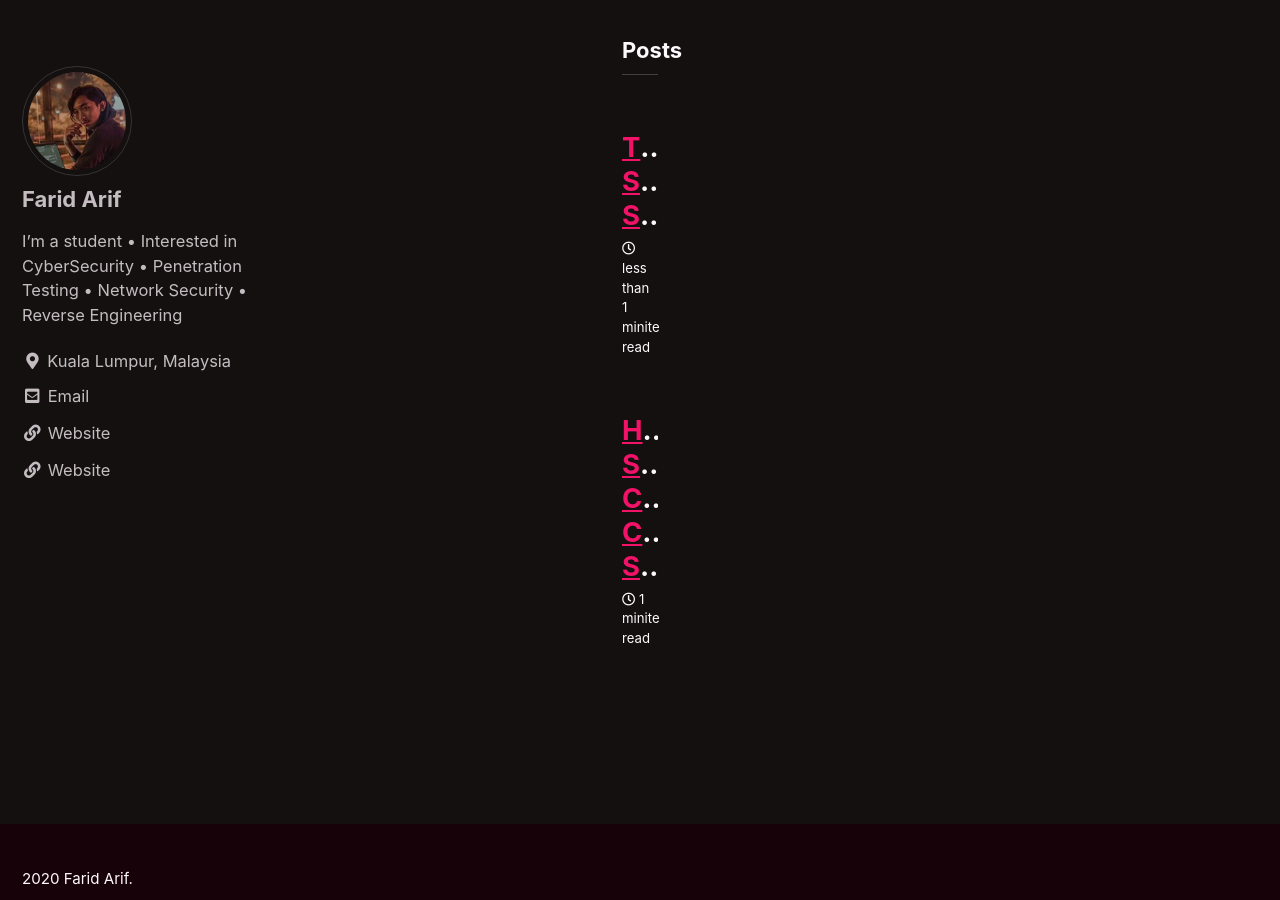
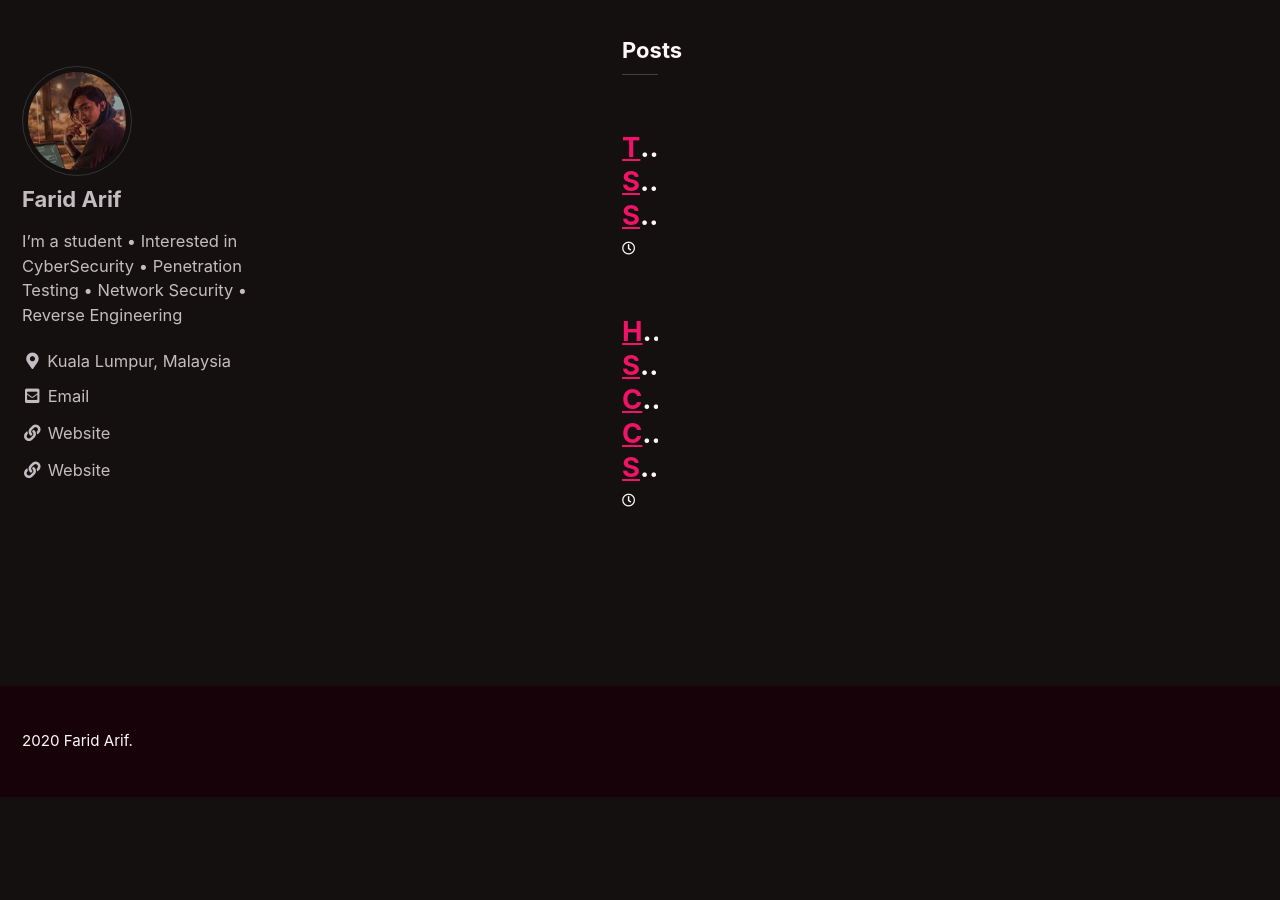
Before and after one commit to faridarif/faridarif.github.io, a Jekyll site: the page built from _pages/infosec.md, in a window 1280 px wide and 900 px high, scrolled down 828 px. Built offline with Jekyll 4.4.1, drawn with Linux system fonts in a browser that asks for light colours; cached includes are drawn as plain includes; after the commit the page ends 1625 px from its top, so only the background shows below that.

Commit message:
Update infosec.md

```diff
--- a/_pages/infosec.md
+++ b/_pages/infosec.md
@@ -17,7 +17,6 @@ author_profile: true
     <p class="page__meta">
      <span class="page__meta-readtime">
       <i class="far fa-clock" aria-hidden="true"></i>
-      less than 1 minite read
      </span>
     </p>
     <p class="archive__item-excerpt" itemprop="description"></p>
@@ -31,7 +30,6 @@ author_profile: true
     <p class="page__meta">
      <span class="page__meta-readtime">
       <i class="far fa-clock" aria-hidden="true"></i>
-      1 minite read
      </span>
     </p>
     <p class="archive__item-excerpt" itemprop="description"></p>
```
